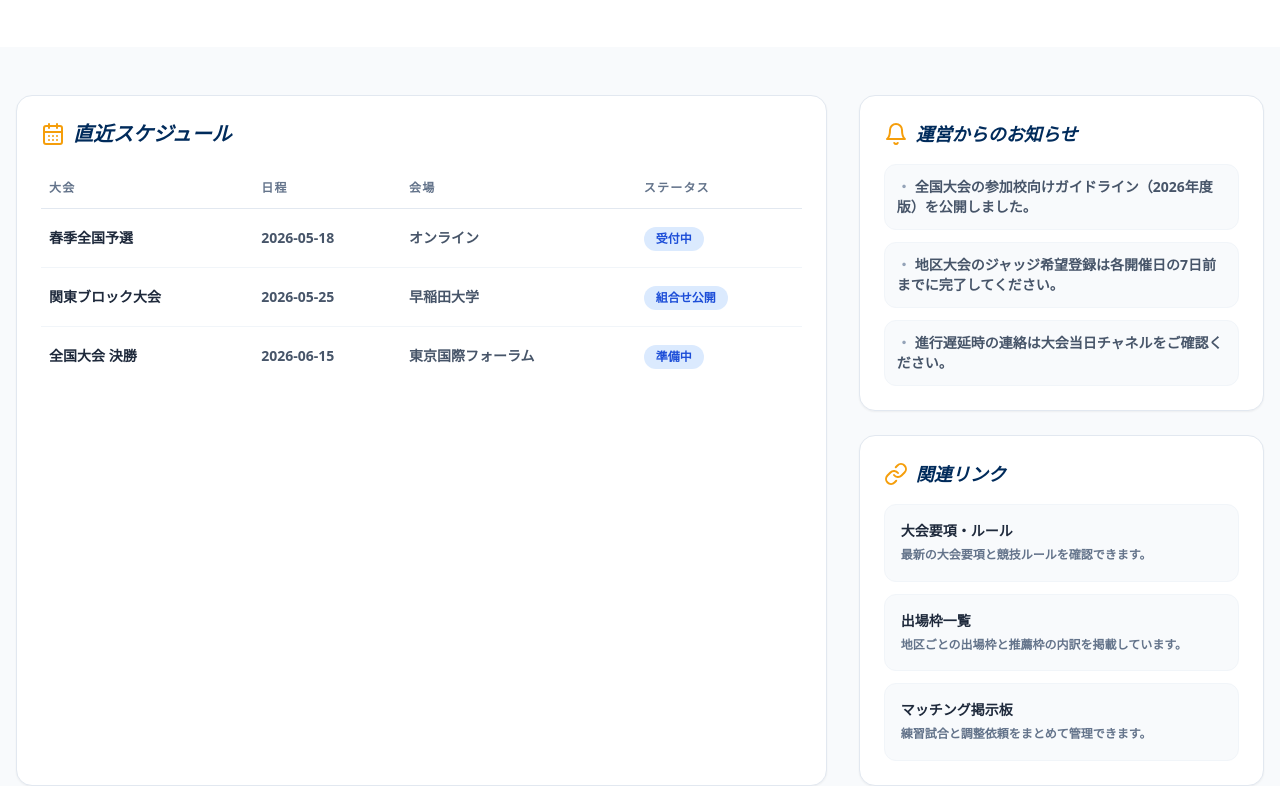
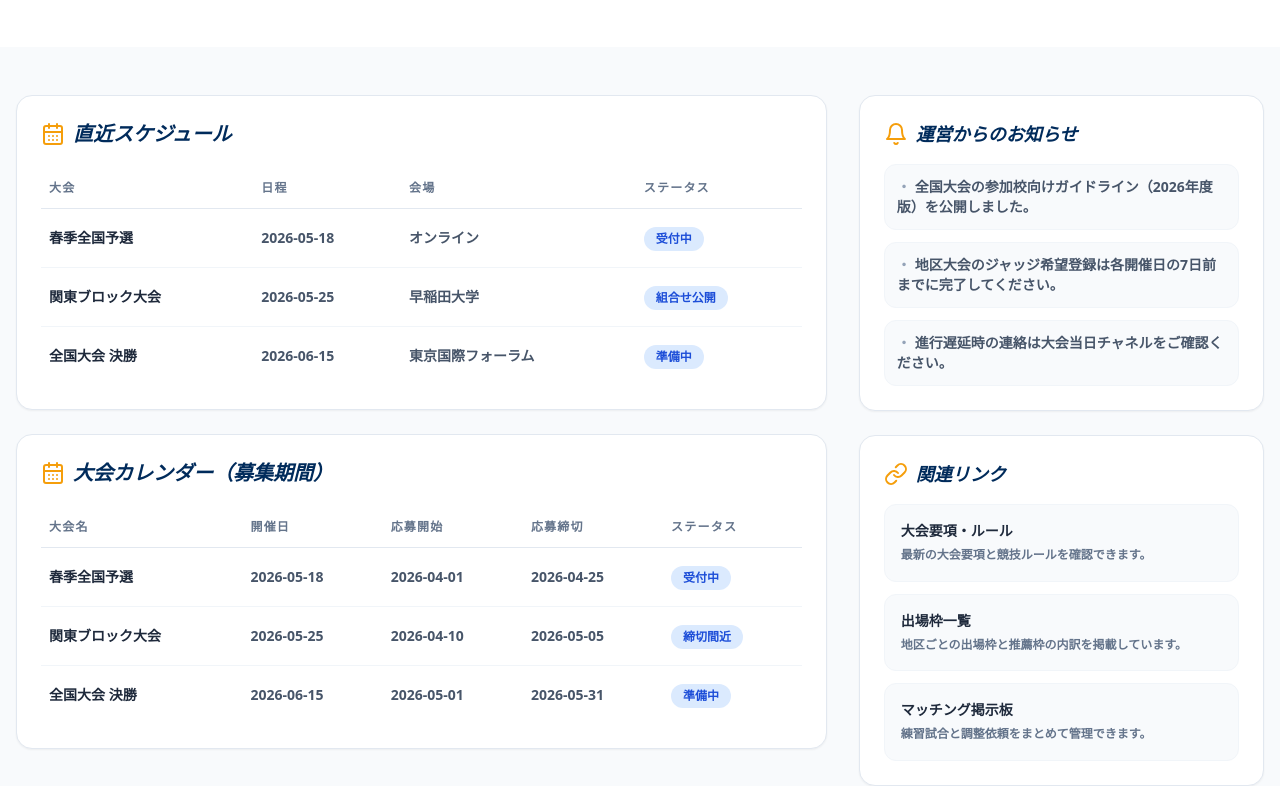
Before and after one commit to totototetete/demo-website, a Next.js app: page /dashboard in a window 1280 px wide. Shown: the part 593-1379 px from the top of the page. Built offline with nearby package versions, Linux system fonts and the light colour scheme.

Commit message:
feat(dashboard): add tournament calendar with application period
Agent-Logs-Url: https://github.com/totototetete/demo-website/sessions/afa9e80c-b111-44d8-ba01-a300a491521a

Co-authored-by: totototetete <242939498+totototetete@users.noreply.github.com>

```diff
--- a/app/dashboard/page.tsx
+++ b/app/dashboard/page.tsx
@@ -41,6 +41,7 @@ export default function DashboardPage() {
 
       <section className="bg-slate-50 py-10 md:py-12">
         <div className="mx-auto grid max-w-7xl gap-6 px-4 md:gap-8 lg:grid-cols-[2fr_1fr]">
+          <div className="space-y-6">
             <div className="rounded-2xl border border-slate-200 bg-white p-4 shadow-sm sm:p-6">
               <h2 className="mb-5 flex items-center gap-2 text-xl font-black italic text-[#002b5b]">
                 <CalendarDays className="text-amber-500" aria-hidden="true" />
@@ -96,6 +97,68 @@ export default function DashboardPage() {
               </div>
             </div>
 
+            <div className="rounded-2xl border border-slate-200 bg-white p-4 shadow-sm sm:p-6">
+              <h2 className="mb-5 flex items-center gap-2 text-xl font-black italic text-[#002b5b]">
+                <CalendarDays className="text-amber-500" aria-hidden="true" />
+                {dashboard.calendarTitle}
+              </h2>
+              <ul className="space-y-3 md:hidden">
+                {dashboard.calendar.map((item) => (
+                  <li key={`${item.tournament}-${item.eventDate}`} className="rounded-xl border border-slate-100 bg-slate-50 p-4">
+                    <p className="text-sm font-black text-slate-800">{item.tournament}</p>
+                    <dl className="mt-2 space-y-1 text-xs font-bold text-slate-600">
+                      <div className="flex items-start justify-between gap-3">
+                        <dt className="text-slate-500">{dashboard.calendarHeaders.eventDate}</dt>
+                        <dd className="text-right">{item.eventDate}</dd>
+                      </div>
+                      <div className="flex items-start justify-between gap-3">
+                        <dt className="text-slate-500">{dashboard.calendarHeaders.applyStart}</dt>
+                        <dd className="text-right">{item.applyStart}</dd>
+                      </div>
+                      <div className="flex items-start justify-between gap-3">
+                        <dt className="text-slate-500">{dashboard.calendarHeaders.applyEnd}</dt>
+                        <dd className="text-right">{item.applyEnd}</dd>
+                      </div>
+                      <div className="pt-1">
+                        <span className="inline-flex rounded-full bg-blue-100 px-3 py-1 text-xs font-black text-blue-700">
+                          {item.status}
+                        </span>
+                      </div>
+                    </dl>
+                  </li>
+                ))}
+              </ul>
+              <div className="hidden overflow-x-auto md:block">
+                <table className="w-full min-w-[680px] text-left">
+                  <thead>
+                    <tr className="border-b border-slate-200 text-xs font-bold uppercase tracking-widest text-slate-500">
+                      <th className="px-2 py-3">{dashboard.calendarHeaders.tournament}</th>
+                      <th className="px-2 py-3">{dashboard.calendarHeaders.eventDate}</th>
+                      <th className="px-2 py-3">{dashboard.calendarHeaders.applyStart}</th>
+                      <th className="px-2 py-3">{dashboard.calendarHeaders.applyEnd}</th>
+                      <th className="px-2 py-3">{dashboard.calendarHeaders.status}</th>
+                    </tr>
+                  </thead>
+                  <tbody>
+                    {dashboard.calendar.map((item) => (
+                      <tr key={`${item.tournament}-${item.eventDate}`} className="border-b border-slate-100 last:border-0">
+                        <td className="px-2 py-4 text-xs font-black text-slate-800 sm:text-sm">{item.tournament}</td>
+                        <td className="px-2 py-4 text-xs font-bold text-slate-600 sm:text-sm">{item.eventDate}</td>
+                        <td className="px-2 py-4 text-xs font-bold text-slate-600 sm:text-sm">{item.applyStart}</td>
+                        <td className="px-2 py-4 text-xs font-bold text-slate-600 sm:text-sm">{item.applyEnd}</td>
+                        <td className="px-2 py-4">
+                          <span className="inline-flex rounded-full bg-blue-100 px-3 py-1 text-xs font-black text-blue-700">
+                            {item.status}
+                          </span>
+                        </td>
+                      </tr>
+                    ))}
+                  </tbody>
+                </table>
+              </div>
+            </div>
+          </div>
+
           <div className="space-y-6">
             <article className="rounded-2xl border border-slate-200 bg-white p-4 shadow-sm sm:p-6">
               <h2 className="mb-4 flex items-center gap-2 text-base font-black italic text-[#002b5b] sm:text-lg">
--- a/lib/constants/dictionary.ts
+++ b/lib/constants/dictionary.ts
@@ -55,6 +55,7 @@ export const dict: Record<'ja' | 'en', Dict> = {
       subtitle: '全国大会と地区大会の進行状況をまとめて確認できます。',
       statsTitle: '本日のサマリー',
       scheduleTitle: '直近スケジュール',
+      calendarTitle: '大会カレンダー（募集期間）',
       noticesTitle: '運営からのお知らせ',
       linksTitle: '関連リンク',
       stats: [
@@ -71,6 +72,36 @@ export const dict: Record<'ja' | 'en', Dict> = {
         round: '大会',
         date: '日程',
         venue: '会場',
+        status: 'ステータス'
+      },
+      calendar: [
+        {
+          tournament: '春季全国予選',
+          eventDate: '2026-05-18',
+          applyStart: '2026-04-01',
+          applyEnd: '2026-04-25',
+          status: '受付中'
+        },
+        {
+          tournament: '関東ブロック大会',
+          eventDate: '2026-05-25',
+          applyStart: '2026-04-10',
+          applyEnd: '2026-05-05',
+          status: '締切間近'
+        },
+        {
+          tournament: '全国大会 決勝',
+          eventDate: '2026-06-15',
+          applyStart: '2026-05-01',
+          applyEnd: '2026-05-31',
+          status: '準備中'
+        }
+      ],
+      calendarHeaders: {
+        tournament: '大会名',
+        eventDate: '開催日',
+        applyStart: '応募開始',
+        applyEnd: '応募締切',
         status: 'ステータス'
       },
       notices: [
@@ -138,6 +169,7 @@ export const dict: Record<'ja' | 'en', Dict> = {
       subtitle: 'Track national and regional tournament progress in one place.',
       statsTitle: 'Today’s Summary',
       scheduleTitle: 'Upcoming Schedule',
+      calendarTitle: 'Tournament Calendar (Application Window)',
       noticesTitle: 'Operations Updates',
       linksTitle: 'Quick Links',
       stats: [
@@ -156,6 +188,36 @@ export const dict: Record<'ja' | 'en', Dict> = {
         venue: 'Venue',
         status: 'Status'
       },
+      calendar: [
+        {
+          tournament: 'Spring National Qualifier',
+          eventDate: '2026-05-18',
+          applyStart: '2026-04-01',
+          applyEnd: '2026-04-25',
+          status: 'Open for Entry'
+        },
+        {
+          tournament: 'Kanto Block Tournament',
+          eventDate: '2026-05-25',
+          applyStart: '2026-04-10',
+          applyEnd: '2026-05-05',
+          status: 'Closing Soon'
+        },
+        {
+          tournament: 'National Final',
+          eventDate: '2026-06-15',
+          applyStart: '2026-05-01',
+          applyEnd: '2026-05-31',
+          status: 'In Preparation'
+        }
+      ],
+      calendarHeaders: {
+        tournament: 'Tournament',
+        eventDate: 'Event Date',
+        applyStart: 'Application Start',
+        applyEnd: 'Application End',
+        status: 'Status'
+      },
       notices: [
         'The 2026 participation guideline for Nationals is now available.',
         'Please complete judge availability registration at least 7 days before each event.',
```
Also changed, not shown: lib/types.ts (+21 -0 lines). Lines whose indentation alone changed are shown as unchanged.
